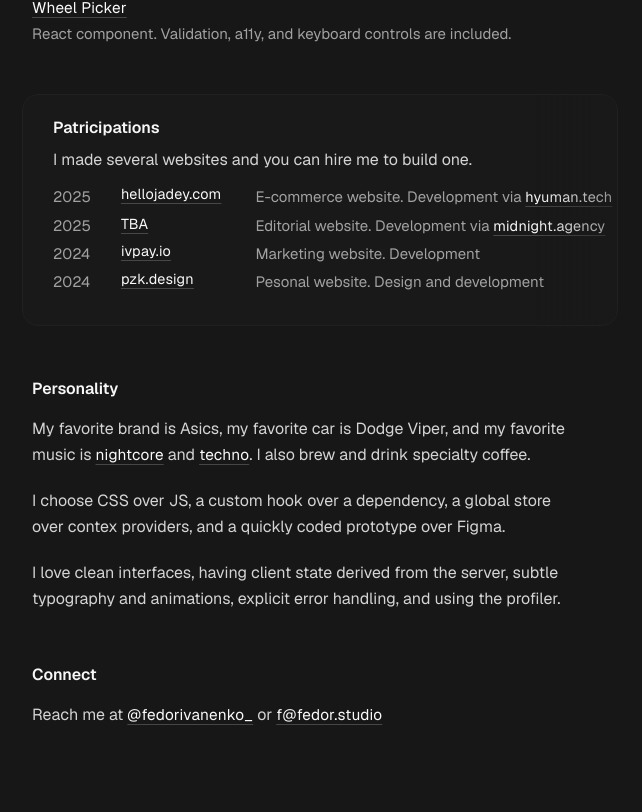
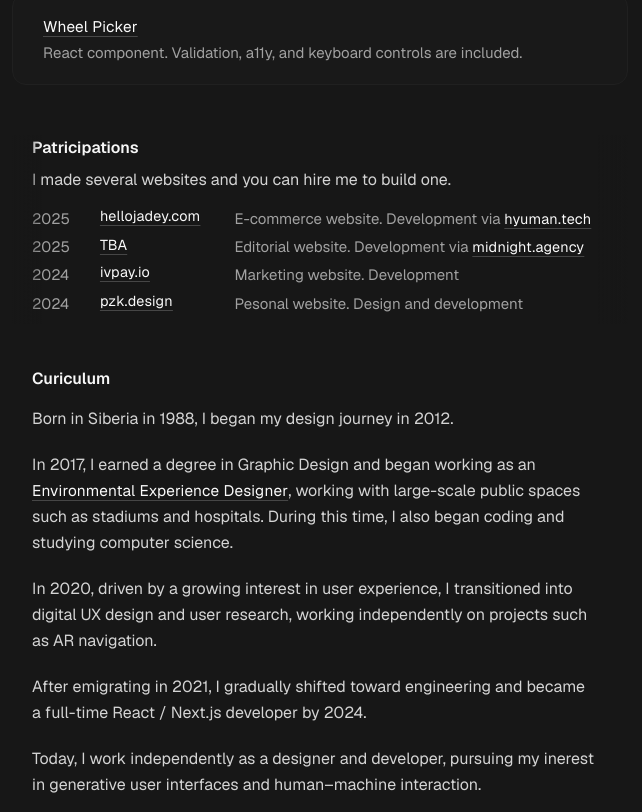
Before and after one commit to fedorivanenko/fedor-ivanenko-personal-website, a Next.js app: page / in a window 1280 px wide. Shown: the part 448-1260 px from the top of the page, without its empty margins (320-962 px from the left). Built offline with nearby package versions, Linux system fonts and the light colour scheme.

Commit message:
add cv panel

```diff
--- a/app/page.tsx
+++ b/app/page.tsx
@@ -9,7 +9,7 @@ function BioPanel() {
         className={cn(sectionVariants({ animated: true }), "!space-y-0 mb-12")}
       >
         <h1>Fedor Ivanenko</h1>
-        <p className="text-muted-foreground bg-muted rounded-md px-2 py-0.25 -mx-0.75 mt-1.5 text-xs whitespace-nowrap max-w-min">
+        <p className="text-muted-foreground bg-muted rounded-md px-2 py-0.25 -mx-0.75 mt-1.5 text-[13px] whitespace-nowrap max-w-min">
           designer + engineer
         </p>
       </div>
@@ -49,14 +49,16 @@ function CarftPanel() {
   return (
     <Section>
       <h2>Craft</h2>
-      <p>
+      <ul>
+      <li className="py-2.5 md:py-5 border border-card-border bg-card px-5 md:px-7.5 -mx-2.5 md:-mx-5 rounded-xl">
         <InlineLinkButton href={"/craft/wheel-picker"} target="_self">
           Wheel Picker
         </InlineLinkButton>
         <span className="block text-muted-foreground text-sm mt-0.5">
           React component. Validation, a11y, and keyboard controls are included.
         </span>
-      </p>
+      </li>
+      </ul>
     </Section>
   );
 }
@@ -159,12 +161,13 @@ function ProjectRow({ year, href, name, description }: ProjectData) {
 
 function ProjectsPanel() {
   return (
-    <Section className="pt-5 pb-0 px-0 relative overflow-hidden" id="projects" card>
-      <div className="absolute w-20 h-full pointer-events-none bg-gradient-to-r from-transparent to-card/50 top-0 right-0" />
-      <div className="pl-7.5 pb-7.5 overflow-x-scroll space-y-3">
-        <h2 className="!mb-1.5">Patricipations</h2>
-        <p>I made several websites and you can hire me to build one.</p>
-        <ul className="w-fit grid grid-cols-[max-content_max-content_max-content] gap-x-7.5 gap-y-1 pr-20">
+    <Section className="relative mb-5.5 sm:mb-10.5" id="projects">
+      <h2 className="!mb-1.5">Patricipations</h2>
+      <p>I made several websites and you can hire me to build one.</p>
+      <div className="z-10 absolute w-7.5 h-full pointer-events-none bg-gradient-to-r from-transparent to-background top-0 -right-5" />
+      <div className="z-10 absolute w-7.5 h-full pointer-events-none bg-gradient-to-l from-transparent to-background top-0 -left-5" />
+      <div className="overflow-x-scroll min-h-12 space-y-3 -mx-5 px-5 pb-2">
+        <ul className="w-fit grid grid-cols-[max-content_max-content_max-content] gap-x-7.5 gap-y-1 pr-2.5">
           {projectsData.map((project) => (
             <ProjectRow key={`${project.year}-${project.name}`} {...project} />
           ))}
@@ -206,6 +209,42 @@ function PersonalityPanel() {
   );
 }
 
+function CuriculumPanel() {
+  return (
+    <Section>
+      <h2>Curiculum</h2>
+      <div className="prose-long">
+        <p>Born in Siberia in 1988, I began my design journey in 2012.</p>
+        <p>
+          In 2017, I earned a degree in Graphic Design and began working as an
+          <InlineLinkButton
+            href={"https://segd.org/about/what-is-experience-design/"}
+          >
+            Environmental Experience Designer
+          </InlineLinkButton>
+          , working with large-scale public spaces such as stadiums and
+          hospitals. During this time, I also began coding and studying computer
+          science.
+        </p>
+        <p>
+          In 2020, driven by a growing interest in user experience, I
+          transitioned into digital UX design and user research, working
+          independently on projects such as AR navigation.
+        </p>
+        <p>
+          After emigrating in 2021, I gradually shifted toward engineering and
+          became a&nbsp;full-time React / Next.js developer by 2024.
+        </p>
+        <p>
+          Today, I work independently as a designer and developer, pursuing my
+          inerest in generative user interfaces and human{"–"}machine
+          interaction.
+        </p>
+      </div>
+    </Section>
+  );
+}
+
 function ContactPanel() {
   return (
     <Section id="contacts">
@@ -230,8 +269,9 @@ export default function Home() {
   return (
     <article className="animation-container">
       <BioPanel />
-      <CarftPanel/>
+      <CarftPanel />
       <ProjectsPanel />
+      <CuriculumPanel />
       <PersonalityPanel />
       <ContactPanel />
     </article>
```
